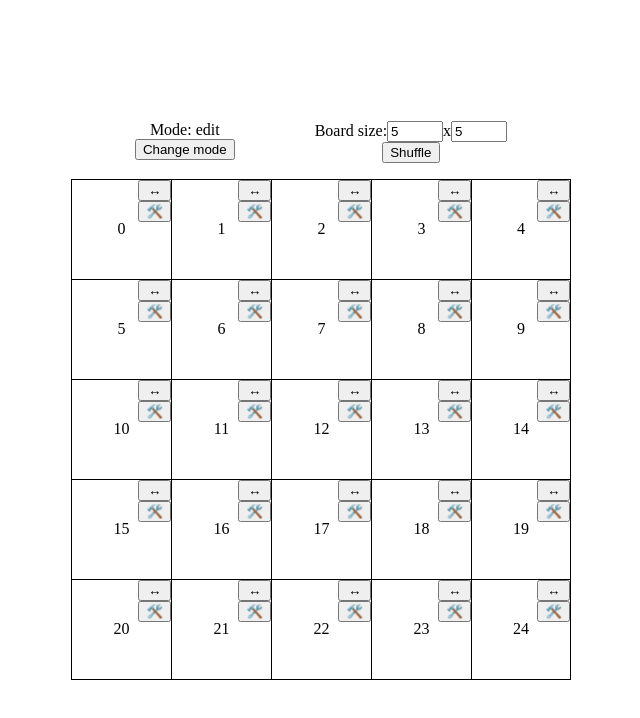
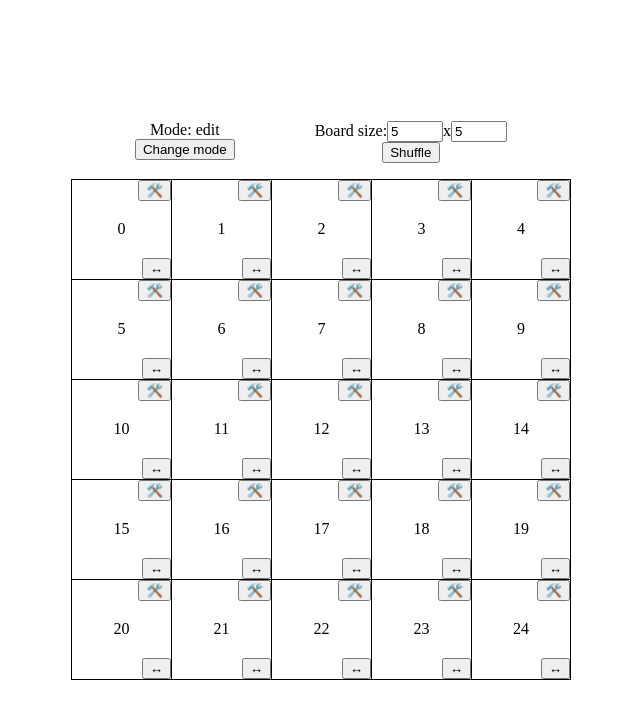
Before and after one commit to cheetamaru/bingo-builder, a Next.js app: page / in a window 1280 px wide. Shown: the top 718 px of the page, without its empty margins (319-959 px from the left). Built offline with nearby package versions, Linux system fonts and the light colour scheme.

Commit message:
feat: change placement of tools

```diff
--- a/src/components/BingoBlock.tsx
+++ b/src/components/BingoBlock.tsx
@@ -57,10 +57,8 @@ export default function BingoBlock(props: Props) {
     }
 
     return <>
-        <div className={styles["bingo-block__tools"]}>
-          <button onClick={onSwap}>↔</button>
-          <button onClick={onEdit}>🛠️</button>
-        </div>
+        <button className={styles["bingo-block__tools--right-bottom"]} onClick={onSwap}>↔</button>
+        <button className={styles["bingo-block__tools--right-top"]} onClick={onEdit}>🛠️</button>
     </>
   }
 
--- a/src/styles/BingoBlock.module.css
+++ b/src/styles/BingoBlock.module.css
@@ -38,3 +38,15 @@
     display: flex;
     flex-direction: column;
 }
+
+.bingo-block__tools--right-top {
+    position: absolute;
+    right: 0;
+    top: 0;
+}
+
+.bingo-block__tools--right-bottom {
+    position: absolute;
+    right: 0;
+    bottom: 0
+}
```
